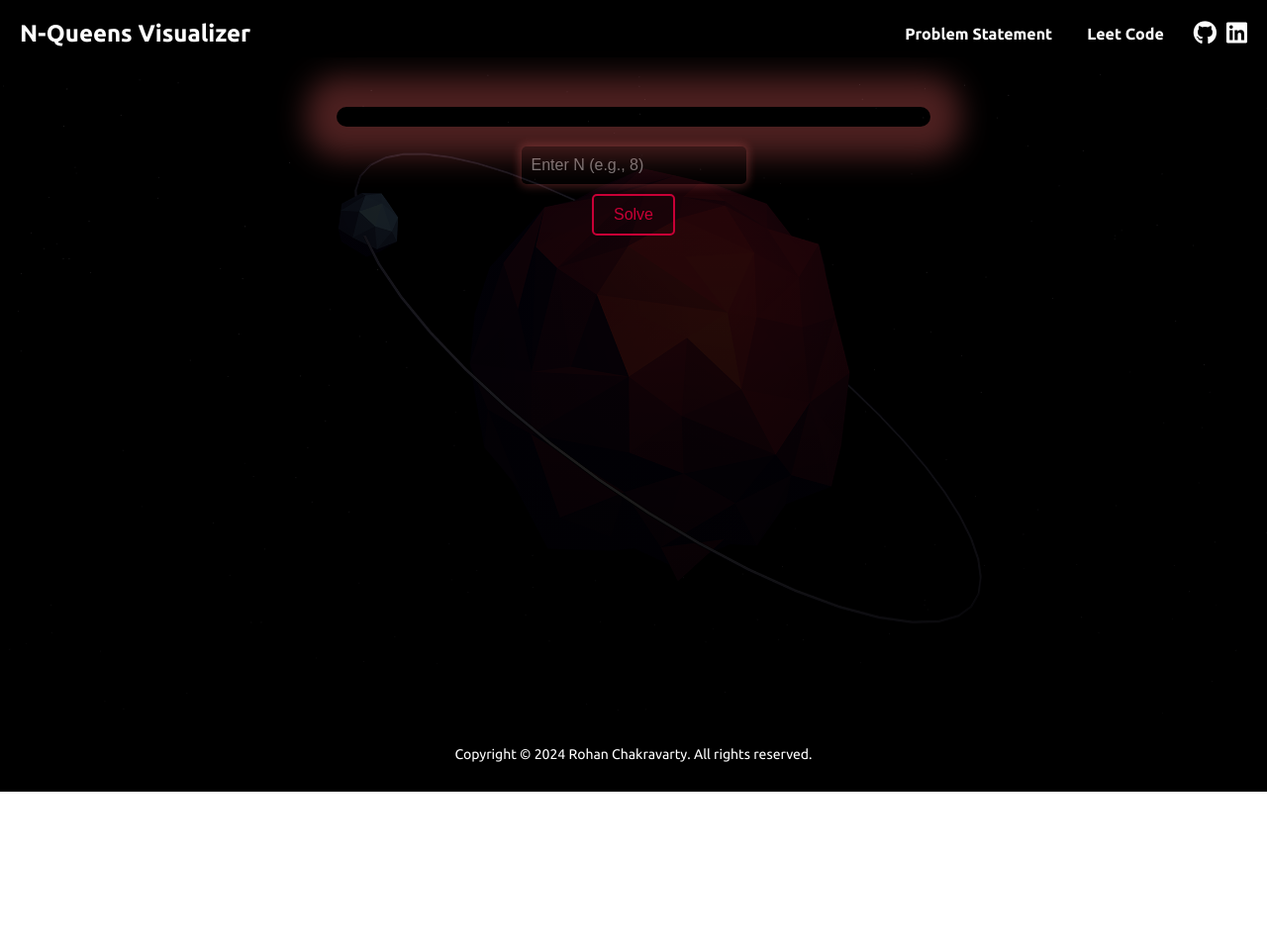
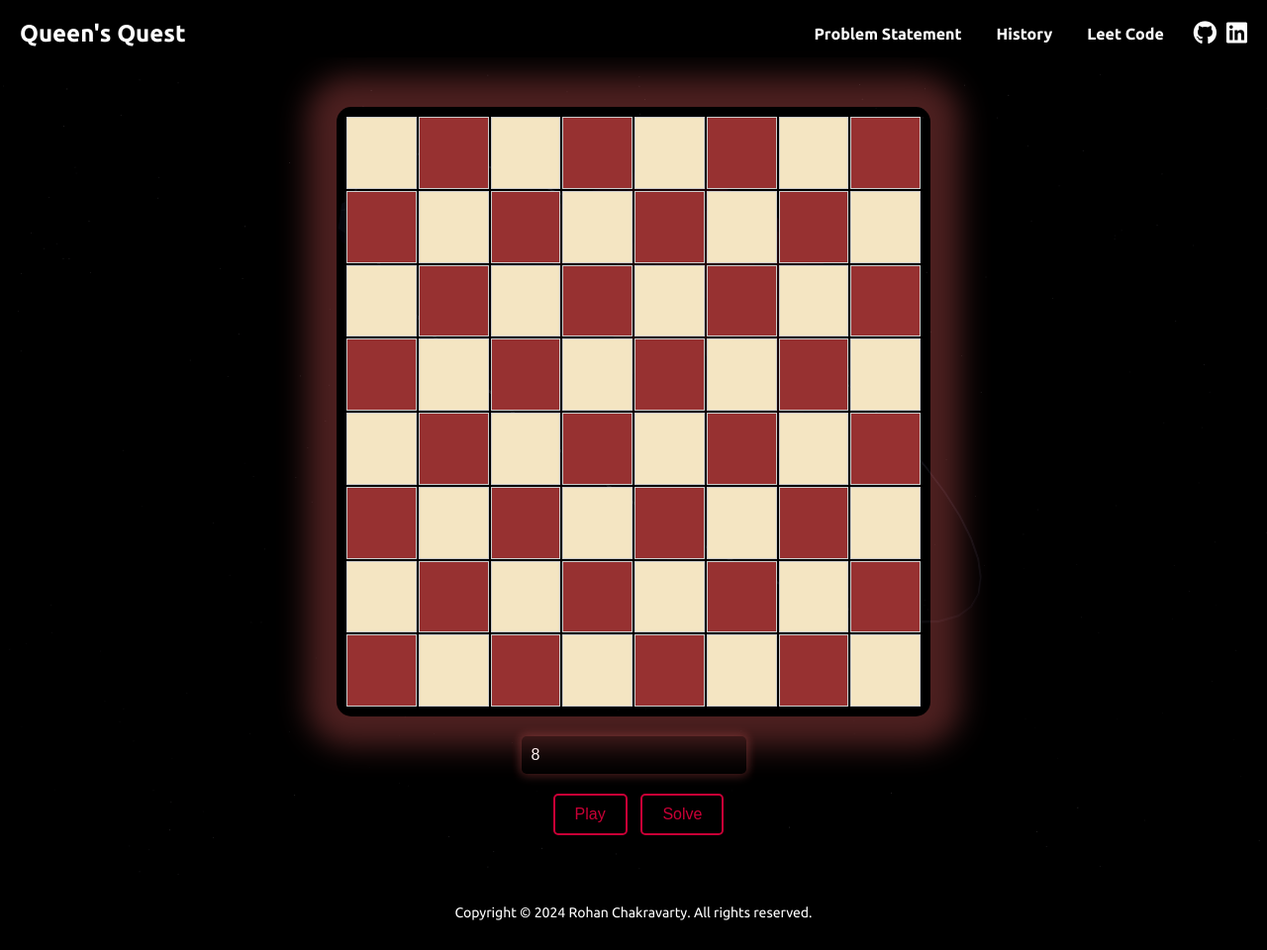
Before and after one commit to rohan3004/Queen-s-Quest, a plain HTML site: page index.html in a window 1280 px wide. Shown: the whole page at 99% size. Before the commit the page ends 800 px from the top, so only its background shows below. Drawn offline with nearby package versions, Linux system fonts and the light colour scheme.

Commit message:
Added Playing Functionality

```diff
--- a/index.html
+++ b/index.html
@@ -13,19 +13,21 @@
     <link rel="icon" type="image/x-icon" href="favion.png">
 </head>
 <body>
+    <audio id="glideSound" src="glide.mp3"></audio>
     <header>
         <nav class="navbar">
             <div class="navbar-left">
-                <h1>N-Queens Visualizer</h1>
+                <a href="index.html"><h1>Queen's Quest</h1></a>
             </div>
             <div class="navbar-right">
                 <ul class="nav-links">
                     <li><a href="#" id="problemStatementLink">Problem Statement</a></li>
+                    <li><a href="https://en.wikipedia.org/wiki/Eight_queens_puzzle" target="_blank">History</a></li>
                     <li><a href="https://leetcode.com/problems/n-queens/description/" target="_blank">Leet Code</a></li>
                 </ul>
                 <div class="social-icons">
-                    <a href="https://github.com" target="_blank" rel="noopener noreferrer"><i class="fab fa-github"></i></a>
-                    <a href="https://linkedin.com" target="_blank" rel="noopener noreferrer"><i class="fab fa-linkedin"></i></a>
+                    <a href="https://github.com/rohan3004/Queen-s-Quest" target="_blank" rel="noopener noreferrer"><i class="fab fa-github"></i></a>
+                    <a href="https://www.linkedin.com/in/rohan-chakravarty-/" target="_blank" rel="noopener noreferrer"><i class="fab fa-linkedin"></i></a>
                 </div>
                 <div class="hamburger-menu">
                     <i class="fas fa-bars"></i>
@@ -40,9 +42,13 @@
             </div>
         </div>
         <div class="controls">
-            <input type="number" id="nValue" placeholder="Enter N (e.g., 8)">
+            <input type="number" id="nValue" placeholder="Enter N (e.g., 8)" value="8">
+            <div class="buttons">
+            <button onclick="play()">Play</button>
             <button onclick="solveNQueens()">Solve</button>
         </div>
+        </div>
+        <div class="congrats-message" id="congratsMessage">Congratulations, you have won the game!</div>
     </div>
 
     <footer>
--- a/script.js
+++ b/script.js
@@ -34,6 +34,7 @@ function placeQueens(board, n) {
         const cellIndex = i * n + col;
         cells[cellIndex].appendChild(queen);
     }
+    glideSound.play();
 }
 
 // Utility function to check if the queen placement is safe
@@ -99,6 +100,21 @@ document.addEventListener('DOMContentLoaded', function() {
     const backgroundMusic = document.getElementById('backgroundMusic');
     const javascript = document.getElementById('code-javascript');
 
+    const board = document.querySelector('.board');
+
+    for (let i = 0; i < 8; i++) {
+        for (let j = 0; j < 8; j++) {
+            const cell = document.createElement('div');
+            cell.classList.add('cell');
+            if ((i + j) % 2 === 0) {
+                cell.classList.add('white');
+            } else {
+                cell.classList.add('black');
+            }
+            board.appendChild(cell);
+        }
+    }
+
     btn.onclick = function() {
         modal.style.display = 'block';
     }
@@ -129,3 +145,109 @@ document.addEventListener('DOMContentLoaded', function() {
 
     backgroundMusic.play();
 });
+
+function play(){
+    const n = parseInt(document.getElementById('nValue').value);
+    if (isNaN(n) || n <= 0) {
+        alert('Please enter a valid number greater than 0');
+        return;
+    }
+
+    const glideSound = document.getElementById('glideSound');
+    const board = document.querySelector('.board');
+    board.style.gridTemplateColumns = `repeat(${n}, 1fr)`;
+    board.innerHTML = '';
+
+    for (let i = 0; i < n; i++) {
+        for (let j = 0; j < n; j++) {
+            const cell = document.createElement('div');
+            cell.classList.add('cell');
+            if ((i + j) % 2 === 0) {
+                cell.classList.add('white');
+            } else {
+                cell.classList.add('black');
+            }
+            board.appendChild(cell);
+        }
+    }
+
+    const cells = document.querySelectorAll('.cell');
+    cells.forEach(cell => {
+        cell.innerHTML = ''; // Clear previous queens
+    });
+
+    for (let i = 0; i < n; i++) {
+        const queen = document.createElement('img');
+        queen.src = 'queen.png'; // Path to your queen image
+        queen.classList.add('queen');
+        queen.draggable = true;
+        cells[i * n + i].appendChild(queen);
+        queen.addEventListener('dragstart', handleDragStart);
+        queen.addEventListener('dragend', handleDragEnd);
+    }
+
+    const squares = document.querySelectorAll('.cell');
+
+    squares.forEach(square =>{
+        square.addEventListener('dragover',handleDragOver);
+        square.addEventListener('drop',handleDrop);
+    });
+
+    let draggedItem = null;
+
+    function handleDragStart(e) {
+        draggedItem = this;
+        setTimeout(() => {
+            this.classList.add('invisible');
+        }, 0);
+    }
+
+    function handleDragEnd() {
+        this.classList.remove('invisible');
+        checkSolution();
+    }
+
+    function handleDragOver(e) {
+        e.preventDefault();
+    }
+
+    function handleDrop(e) {
+        e.preventDefault();
+        if (this !== draggedItem.parentElement) {
+            this.appendChild(draggedItem);
+            glideSound.play();
+        }
+    }
+
+    function checkSolution() {
+        const queenPositions = [];
+        cells.forEach((cell, index) => {
+            if (cell.querySelector('.queen')) {
+                const row = Math.floor(index / n);
+                const col = index % n;
+                queenPositions.push([row, col]);
+            }
+        });
+
+        if (queenPositions.length === n && isValidSolution(queenPositions)) {
+            congratsMessage.style.display = 'block';
+            setTimeout(() => {
+                congratsMessage.style.display = 'none';
+            }, 3000); // Hide message after 5 seconds
+        } else {
+            congratsMessage.style.display = 'none';
+        }
+    }
+    function isValidSolution(positions) {
+        for (let i = 0; i < positions.length; i++) {
+            for (let j = i + 1; j < positions.length; j++) {
+                const [r1, c1] = positions[i];
+                const [r2, c2] = positions[j];
+                if (r1 === r2 || c1 === c2 || Math.abs(r1 - r2) === Math.abs(c1 - c2)) {
+                    return false;
+                }
+            }
+        }
+        return true;
+    }
+}
--- a/style.css
+++ b/style.css
@@ -15,7 +15,13 @@ body {
     background: linear-gradient(to bottom, rgba(0, 0, 0, 0.8), rgba(0, 0, 0, 0.95)),url('background.png') no-repeat center center fixed;
     background-size: cover;
 }
-
+a{
+    text-decoration: none;
+    color: white;
+}
+a:hover{
+    color: lightgray;
+}
 .container {
     width: 80%;
     max-width: 1200px;
@@ -173,6 +179,7 @@ button {
     outline: none;
     border-radius: 5px;
     transition: background-color 0.3s, color 0.3s, border-color 0.3s;
+    margin: 10px 0px 0px 10px;
 }
 
 button:hover {
@@ -311,3 +318,17 @@ code {
     font-family: 'Courier New', Courier, monospace;
     color: #f8f8f2; /* Light text color for code */
 }
+
+.congrats-message {
+    display: none;
+    position: fixed;
+    top: 50%;
+    left: 50%;
+    transform: translate(-50%, -50%);
+    background-color: rgba(0, 0, 0, 0.9);
+    color: white;
+    padding: 20px;
+    border-radius: 10px;
+    z-index: 1002;
+    text-align: center;
+}
```
Also changed, not shown: 1 other file.
